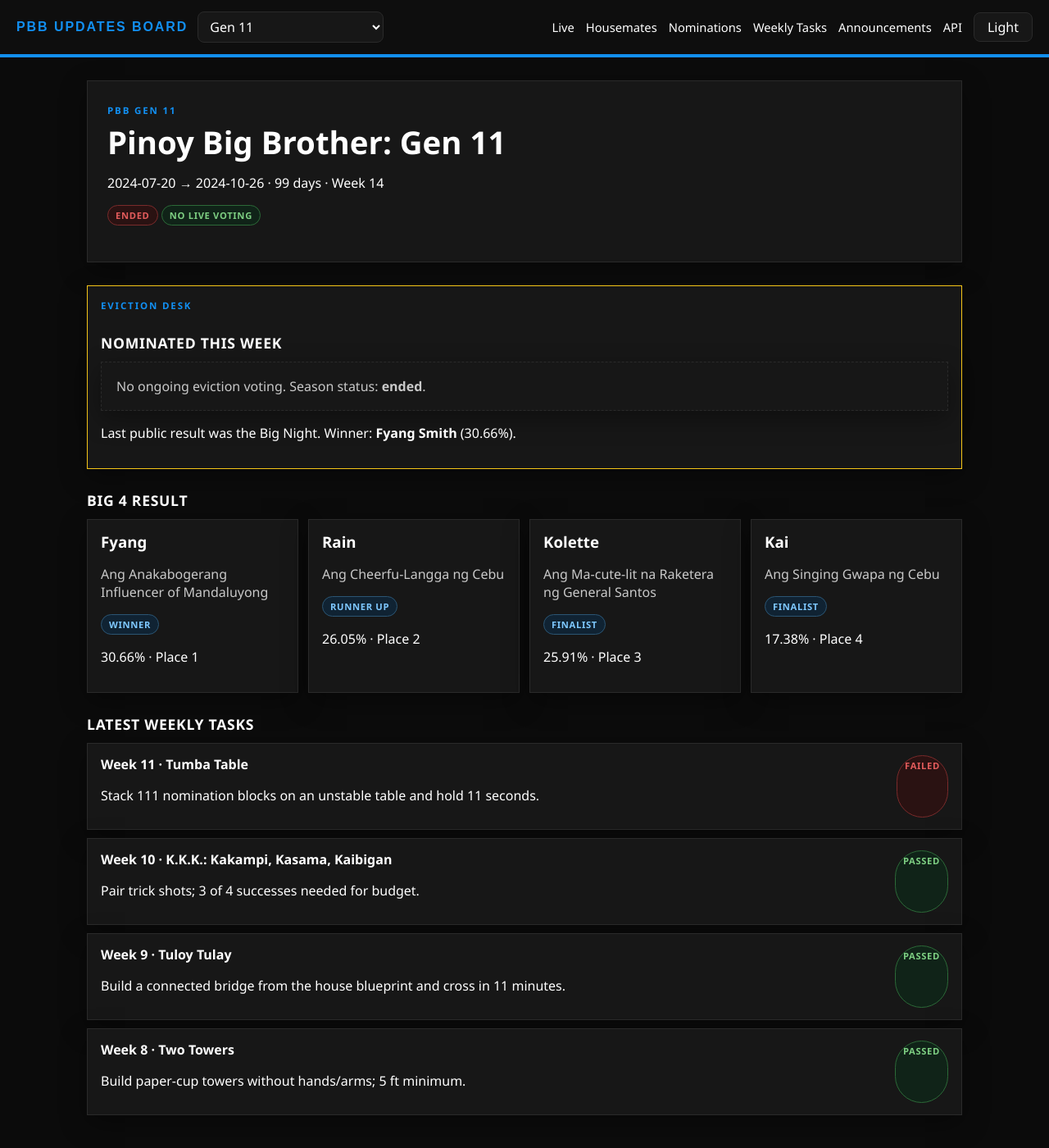
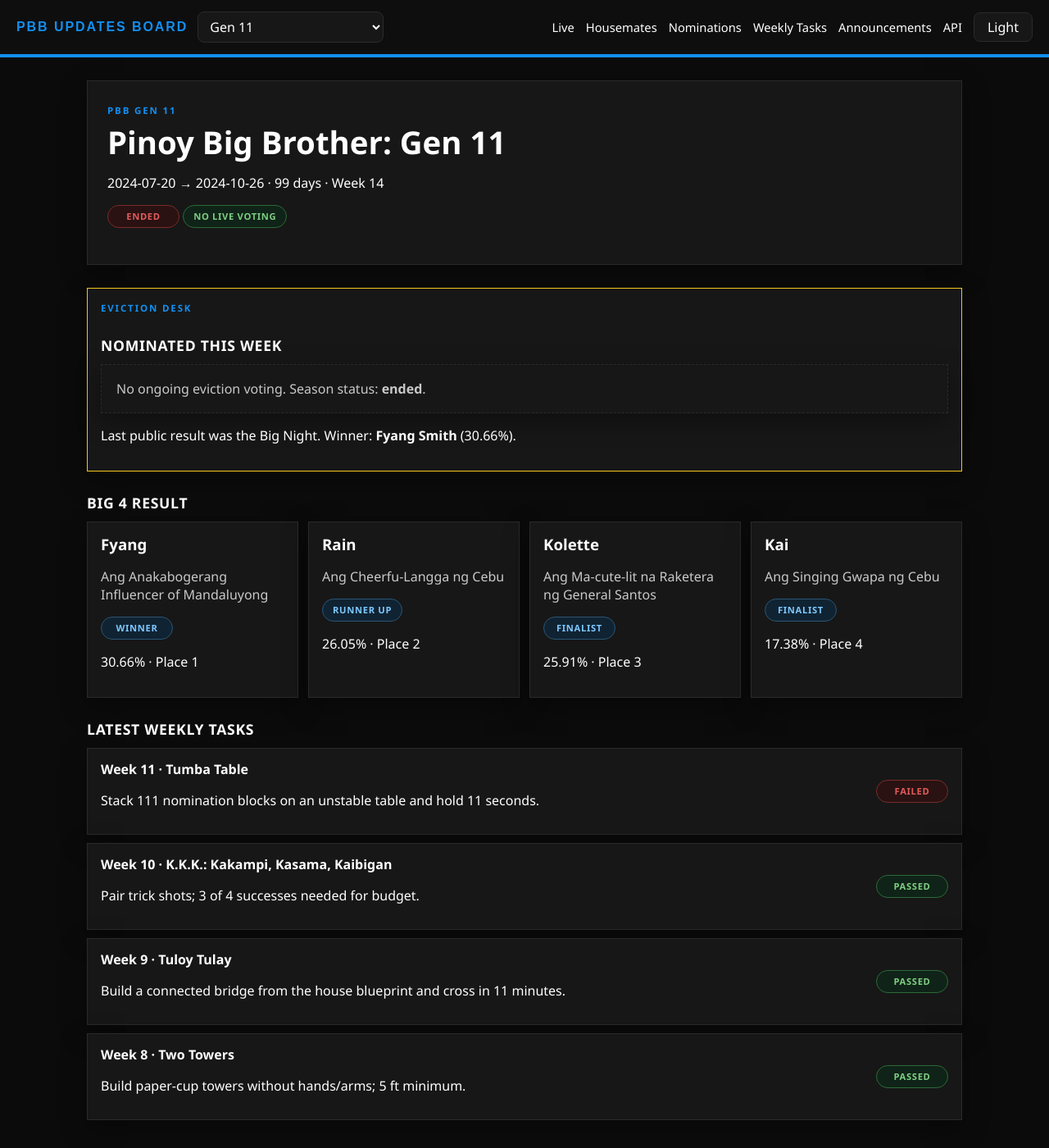
Before and after one commit to drpsphca/PHCASite-PBBUpdates, a Jekyll site: the page built from index.md, in a window 1280 px wide and 1400 px high. Shown: the whole window at 82% size. Built offline with Jekyll 4.4.1, drawn with Linux system fonts in a browser that asks for light colours.

Commit message:
20261001-05

```diff
--- a/assets/css/style.css
+++ b/assets/css/style.css
@@ -314,3 +314,99 @@
 .tally-finale.tally-hm-kolette-madelo { background: #c305b9; }
 .tally-finale.tally-hm-rain-celmar    { background: #0d910b; }
 .tally-finale.tally-hm-fyang-smith    { background: #4707ca; }
+
+.badge {
+  display: inline-flex;
+  align-items: center;
+  justify-content: center;
+  flex: 0 0 auto;
+  min-width: 88px;
+  height: 28px;
+  padding: 0 12px;
+  border-radius: 999px;
+  font-size: .7rem;
+  font-weight: 700;
+  letter-spacing: .06em;
+  text-transform: uppercase;
+  line-height: 1;
+  white-space: nowrap;
+  border: 1px solid transparent;
+}
+
+.row {
+  display: flex;
+  justify-content: space-between;
+  align-items: center;
+  gap: 16px;
+  padding: 14px 16px;
+  margin: 10px 0;
+}
+
+.row .badge {
+  align-self: center;
+}
+/* Dark (default) */
+html[data-theme="dark"] .badge-winner,
+html[data-theme="dark"] .badge-runner_up,
+html[data-theme="dark"] .badge-finalist,
+html[data-theme="dark"] .badge-third,
+html[data-theme="dark"] .badge-fourth,
+html[data-theme="dark"] .badge-win {
+  background: #102333;
+  color: #7ec8ff;
+  border-color: #2b5573;
+}
+html[data-theme="dark"] .badge-safe,
+html[data-theme="dark"] .badge-saved,
+html[data-theme="dark"] .badge-passed {
+  background: #102318;
+  color: #7dce82;
+  border-color: #2c6a38;
+}
+html[data-theme="dark"] .badge-nominated,
+html[data-theme="dark"] .badge-partial,
+html[data-theme="dark"] .badge-eviction_open {
+  background: #2b2206;
+  color: #f5c518;
+  border-color: #7a5f0a;
+}
+html[data-theme="dark"] .badge-evicted,
+html[data-theme="dark"] .badge-failed,
+html[data-theme="dark"] .badge-ended {
+  background: #2a1212;
+  color: #e15b5b;
+  border-color: #7a2b2b;
+}
+
+/* Light */
+html[data-theme="light"] .badge-winner,
+html[data-theme="light"] .badge-runner_up,
+html[data-theme="light"] .badge-finalist,
+html[data-theme="light"] .badge-third,
+html[data-theme="light"] .badge-fourth,
+html[data-theme="light"] .badge-win {
+  background: #d6ecff;
+  color: #0b5cab;
+  border-color: #8ec4f0;
+}
+html[data-theme="light"] .badge-safe,
+html[data-theme="light"] .badge-saved,
+html[data-theme="light"] .badge-passed {
+  background: #d9f5de;
+  color: #157a32;
+  border-color: #8ed39a;
+}
+html[data-theme="light"] .badge-nominated,
+html[data-theme="light"] .badge-partial,
+html[data-theme="light"] .badge-eviction_open {
+  background: #fff3c4;
+  color: #8a6a00;
+  border-color: #f5c518;
+}
+html[data-theme="light"] .badge-evicted,
+html[data-theme="light"] .badge-failed,
+html[data-theme="light"] .badge-ended {
+  background: #ffd6d6;
+  color: #b71c1c;
+  border-color: #f0a0a0;
+}
```
Also changed, not shown: _includes/status-badge.html (line endings or trailing spaces).
